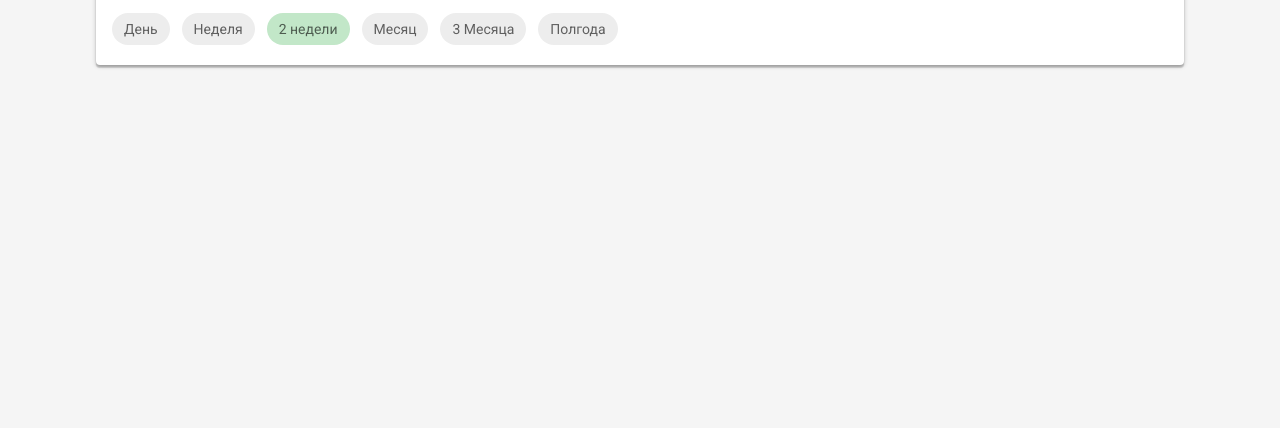
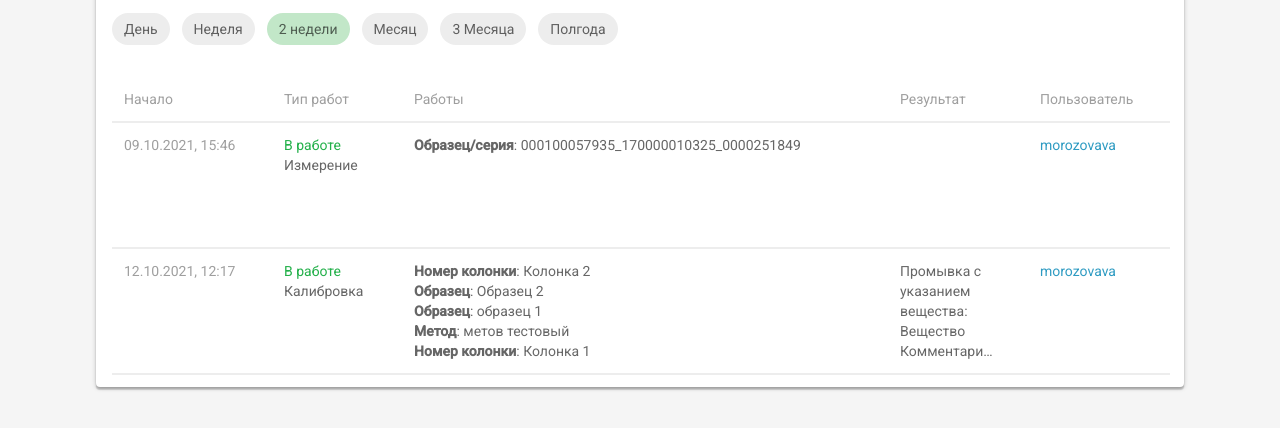
Before and after one commit to daria-vereshak/web_course_project, a website: page public/index.html in a window 1280 px wide. Both pictures are taken after a click on the link "АНАЛИТИКА". Shown: the part 290-718 px from the top of the page. Drawn offline with Linux system fonts and the light colour scheme.

Commit message:
hardcode analytics table

```diff
--- a/public/pages/analytics.html
+++ b/public/pages/analytics.html
@@ -1,7 +1,12 @@
 <div class="wrapper-analytics">
   <div class="card-data">
     <div class="card-top">
-      <img src="./assets/unknown_device.png" alt="unknown" width="40px" height="40px" />
+      <img
+        src="./assets/unknown_device.png"
+        alt="unknown"
+        width="40px"
+        height="40px"
+      />
       <div class="full-name">
         <h2 class="name">
           pH-метр Mettler-Toledo International, Inc. SevenCompact S220
@@ -15,22 +20,37 @@
           <option value="">В работе</option>
           <option value="">Свободен</option>
         </select>
-        <svg class="favorite analitics-icon" viewBox="0 0 24 24" width="24" height="24">
+        <svg
+          class="favorite analitics-icon"
+          viewBox="0 0 24 24"
+          width="24"
+          height="24"
+        >
           <use href="./assets/analytics_sprite.svg#favorite" x="0" y="0"></use>
         </svg>
-        <svg class="settings analitics-icon" viewBox="0 0 24 24" width="24" height="24">
+        <svg
+          class="settings analitics-icon"
+          viewBox="0 0 24 24"
+          width="24"
+          height="24"
+        >
           <use href="./assets/analytics_sprite.svg#settings" x="0" y="0"></use>
         </svg>
       </div>
     </div>
-    <hr>
+    <hr />
     <div class="actions">
       <select name="select" id="" class="actions__state">
         <option value="">Работа прибора</option>
         <option value="">Работа прибора</option>
       </select>
       <div class="save">
-        <svg class="alarm analitics-icon" viewBox="0 0 24 24" width="24" height="24">
+        <svg
+          class="alarm analitics-icon"
+          viewBox="0 0 24 24"
+          width="24"
+          height="24"
+        >
           <use href="./assets/analytics_sprite.svg#alarm_on" x="0" y="0"></use>
         </svg>
         <div class="save-btn">
@@ -41,23 +61,32 @@
     </div>
     <div class="times">
       <div class="date-time">
-        <input type="date" name="start-date" id="start-date">
-        <svg class="arrow analitics-icon" viewBox="0 0 16 16" width="16" height="16">
-          <use href="./assets/analytics_sprite.svg#arrow_forward" x="0" y="0"></use>
+        <input type="date" name="start-date" id="start-date" />
+        <svg
+          class="arrow analitics-icon"
+          viewBox="0 0 16 16"
+          width="16"
+          height="16"
+        >
+          <use
+            href="./assets/analytics_sprite.svg#arrow_forward"
+            x="0"
+            y="0"
+          ></use>
         </svg>
-        <input type="date" name="end-date" id="end-date">
+        <input type="date" name="end-date" id="end-date" />
       </div>
       <div class="times-chips">
-          <input type="radio" id="day" name="time-chip" value="day"/>
+        <input type="radio" id="day" name="time-chip" value="day" />
         <label for="day">День</label>
 
-          <input type="radio" id="week" name="time-chip" value="week"/>
+        <input type="radio" id="week" name="time-chip" value="week" />
         <label for="week">Неделя</label>
 
-          <input type="radio" id="weeks" name="time-chip" value="weeks" checked/>
+        <input type="radio" id="weeks" name="time-chip" value="weeks" checked />
         <label for="weeks">2 недели</label>
 
-          <input type="radio" id="month" name="time-chip" value="month"/>
+        <input type="radio" id="month" name="time-chip" value="month" />
         <label for="month">Месяц</label>
 
         <input type="radio" id="months" name="time-chip" value="months" />
@@ -67,6 +96,70 @@
         <label for="half-year">Полгода</label>
       </div>
     </div>
-    <div class="table"></div>
+    <div class="table">
+      <div class="table-row">
+        <div class="cell header">Начало</div>
+        <div class="cell header">Тип работ</div>
+        <div class="cell header">Работы</div>
+        <div class="cell header">Результат</div>
+        <div class="cell header">Пользователь</div>
+      </div>
+      <hr />
+      <div class="table-row">
+        <div class="cell duration">09.10.2021, 15:46</div>
+        <div class="cell status">
+          <div class="status-stat">В работе</div>
+          <div class="work-type">Измерение</div>
+        </div>
+        <div class="cell jobs">
+          <p class="line">
+            <span>Образец/серия</span>: 000100057935_170000010325_0000251849
+          </p>
+        </div>
+        <div class="cell result">
+          <p class="line"></p>
+          <svg
+            class="checked analitics-icon"
+            viewBox="0 0 20 20"
+            width="20"
+            height="20"
+          >
+            <use href="./assets/analytics_sprite.svg#checked" x="0" y="0"></use>
+          </svg>
+        </div>
+        <div class="cell user">morozovava</div>
+      </div>
+      <hr />
+      <div class="table-row">
+        <div class="cell duration">12.10.2021, 12:17</div>
+        <div class="cell status">
+          <div class="status-stat">В работе</div>
+          <div class="work-type">Калибровка</div>
+        </div>
+        <div class="cell jobs">
+          <p class="line">
+            <span>Номер колонки</span>: Колонка 2 <br /><span>Образец</span>:
+            Образец 2 <br /><span>Образец</span>: образец 1 <br /><span
+              >Метод</span
+            >: метов тестовый <br /><span>Номер колонки</span>: Колонка 1
+          </p>
+        </div>
+        <div class="cell result">
+          <p class="line">
+            Промывка с указанием вещества: Вещество Комментарий: тест успешности
+          </p>
+          <svg
+            class="checked analitics-icon"
+            viewBox="0 0 20 20"
+            width="20"
+            height="20"
+          >
+            <use href="./assets/analytics_sprite.svg#checked" x="0" y="0"></use>
+          </svg>
+        </div>
+        <div class="cell user">morozovava</div>
+      </div>
+      <hr />
     </div>
   </div>
+</div>
--- a/public/style.css
+++ b/public/style.css
@@ -10,6 +10,7 @@
   --outline: rgba(0, 0, 0, 0.12);
   --surface: rgba(255, 255, 255, 1);
   --surface-overlay: rgba(33, 33, 33, 0.08);
+  --link: rgba(46, 155, 194, 1);
   margin: 0;
   padding: 0;
   border: none;
@@ -247,7 +248,6 @@ Analytics
 }
 
 .card-top {
-  /* margin: 8px; */
   display: flex;
 }
 
@@ -405,9 +405,79 @@ input[type="date"] {
   user-select: none;
   cursor: pointer;
 }
-.times-chips input[type="radio"]:checked + label {
+
+.times-chips input[type="radio"]:checked+label {
   background-color: var(--primary-100);
 }
+
+.table {
+  padding: 12px 16px;
+}
+
+.table-row {
+  display: grid;
+  grid-template-columns: 160px 130px 1fr 140px 140px;
+}
+
+.table-row .cell {
+  padding: 12px;
+  font-size: 14px;
+  font-style: normal;
+  font-weight: 400;
+  line-height: 20px;
+}
+
+.table-row .header,
+.table-row .duration {
+  color: var(--on-surface-disabled);
+}
+
+.status .status-stat {
+  color: var(--primary-500);
+}
+
+.status .work-type,
+.jobs {
+  color: var(--on-surface-medium-emphasis);
+}
+
+.jobs {
+  height: 100px;
+}
+
+.result {
+  height: 100px;
+  display: flex;
+  align-items: flex-start;
+  align-self: stretch;
+}
+
+.line {
+  flex: 1 0 0;
+  overflow: hidden;
+  color: var(--on-surface-medium-emphasis);
+  display: -webkit-box;
+  -webkit-box-orient: vertical;
+  -webkit-line-clamp: 5;
+  font-size: 14px;
+  font-style: normal;
+  font-weight: 400;
+  line-height: 20px;
+}
+
+.line span {
+  font-weight: 700;
+}
+
+.checked {
+  padding: 0;
+  flex-shrink: 0;
+}
+
+.table-row .user {
+  color: var(--link);
+}
+
 /* ========================
 Error
 ======================== */
```
Lines whose indentation alone changed are shown as unchanged.
